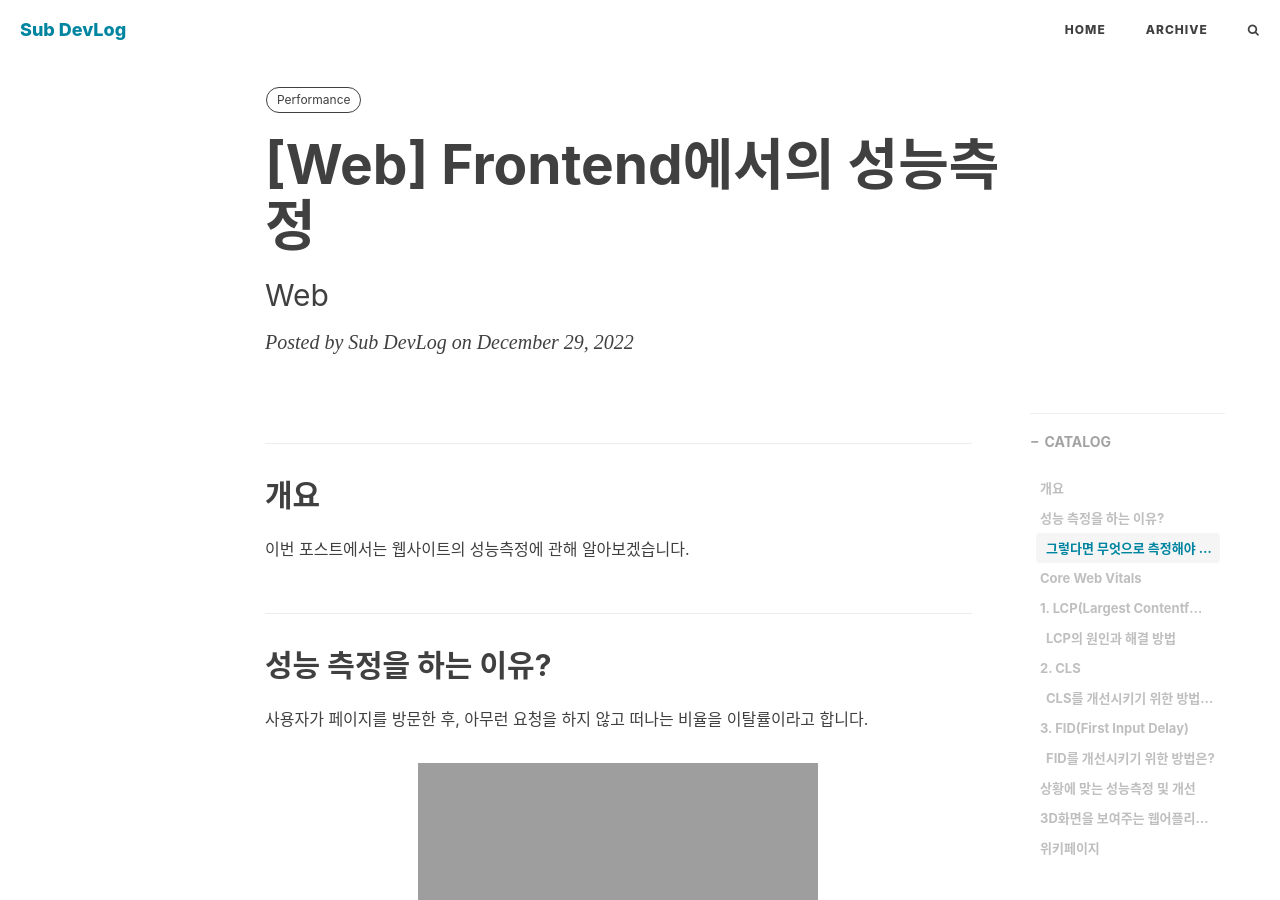
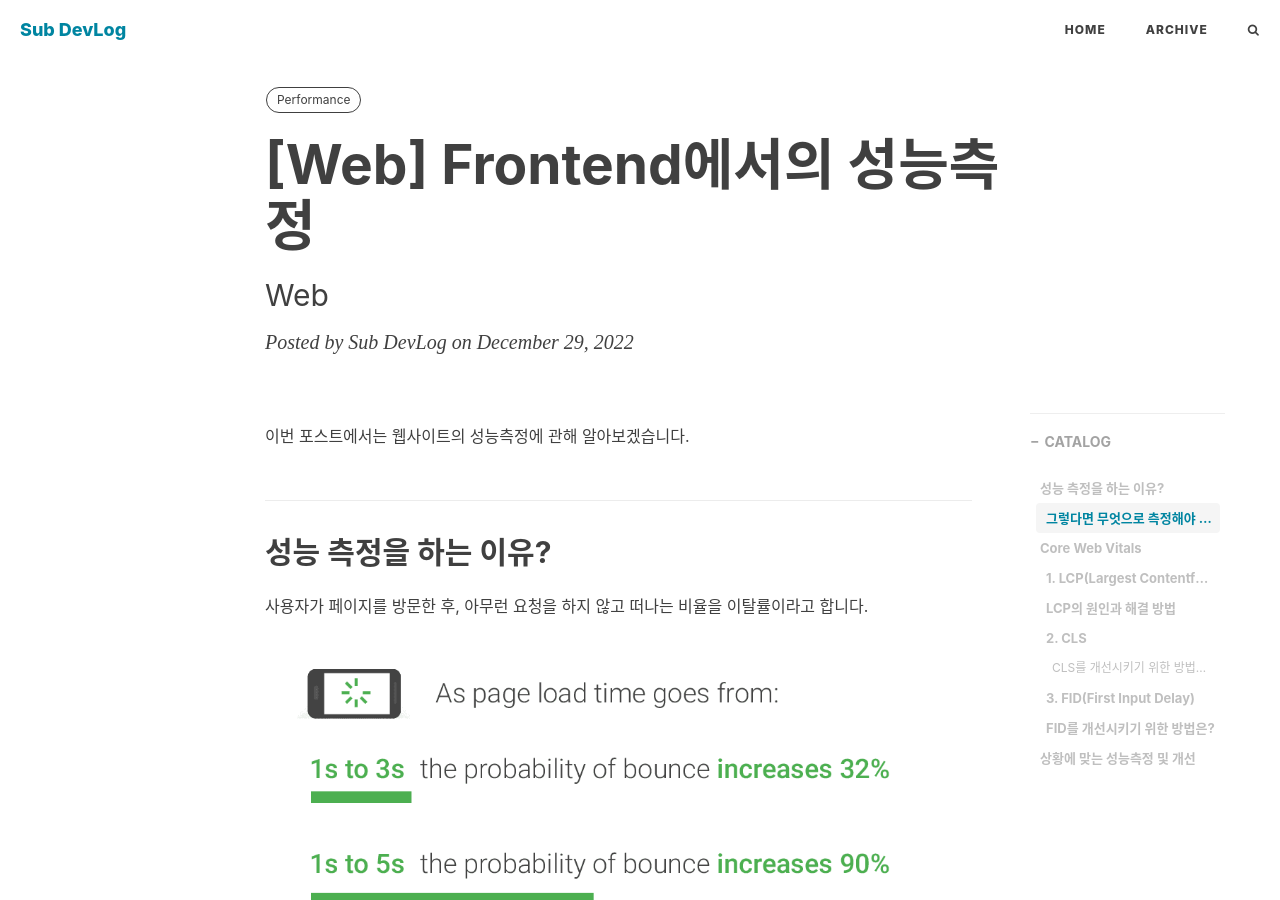
Before and after one commit to lss3070/Room19, a Jekyll site: the page built from _posts/2022-12-29-[Web]-Performance.md, in a window 1280 px wide and 900 px high. Built offline with Jekyll 4.4.1, drawn with Linux system fonts in a browser that asks for light colours; nearby versions of some CDN libraries; library files that are not in the unit come from our copies; comment, search, counter and statistics services are not loaded; some of the changed lines change nothing that is shown.

Commit message:
웹 성능측정 추가

```diff
--- a/_posts/2022-12-29-[Web]-Performance.md
+++ b/_posts/2022-12-29-[Web]-Performance.md
@@ -9,15 +9,13 @@
     Performance
 ---
 
-개요
----
 이번 포스트에서는 웹사이트의 성능측정에 관해 알아보겠습니다.
 
 ## 성능 측정을 하는 이유?
 
 사용자가 페이지를 방문한 후, 아무런 요청을 하지 않고 떠나는 비율을 이탈률이라고 합니다.
 
-![lcp-image]({{site.url}}/img/react/next13/pageload.png)
+![lcp-image]({{site.url}}/img/web/pageload.png)
 위 그래프를 보면 알 수 있듯이, 페이지 로딩속도에 대한 이탈률을 보면 로딩시간이
 3초일 때 이탈률 32%,5초 90%,6초 106%이런식으로 계속 늘어납니다.
 아무리 괜찮은 페이지더라도 사용자가 이용하지않으면 아무 쓸모가 없어지겠죠.
@@ -39,7 +37,8 @@
 
 먼저 첫번째 기준인 LCP부터 살펴보죠
 
-## 1. LCP(Largest Contentful Paint)
+### 1. LCP(Largest Contentful Paint)
+---
 
  Core Web Vitals중 가장 성능을 크게 좌지우지 하는건 LCP입니다.
  LCP는 크롬 개발자 도구의 Lighthouse 점수의 25%를 차지하며 웹에서 보이는 화면의 가장 큰 부분을 사용자 디바이스에 표시하고 그려지는 시간을 표시합니다. 공식문서 상에선 사용자들에게 좋은 경험을 제공하기 위해선 페이지가 로드된 후 2.5초 이내에 LCP가 발생하여야 한다고 합니다.
@@ -48,8 +47,8 @@
 
 아래는 lcp의 잘못된 예시입니다.
 
-![lcp-image]({{site.url}}/img/react/next13/lcp.avif)
-![lcp2-image]({{site.url}}/img/react/next13/lcp2.avif)
+![lcp-image]({{site.url}}/img/web/lcp.avif)
+![lcp2-image]({{site.url}}/img/web/lcp2.avif)
 
 
 위 두 이미지에서는 콘텐츠가 로드 되면서 최대 요소들이 변경이 됩니다. 첫번째 예시에서는 새 콘텐츠가
@@ -57,7 +56,7 @@
 
 그렇다면 좋은 예시는 어떤 것 일까요?
 
-![lcp3-image]({{site.url}}/img/react/next13/lcp2.avif)
+![lcp3-image]({{site.url}}/img/web/lcp2.avif)
 위의 그림에선 가장 큰 요소가 렌더 된 후에도 다른 요소들이 계속 들어와 렌더가 되더라도 처음 렌더된 요소가 변경되지 않음을 확인 할 수 있습니다.
 
 ### LCP의 원인과 해결 방법
@@ -72,15 +71,16 @@
     - 간단한 방법으론 SSR를 사용한다.
     - Javascript 최적화
 
-## 2. CLS
+### 2. CLS
+---
  Core Web Vitals 성능의 15%를 차지하는 CLS는 중요한 지표로 자리잡았습니다.
  페이지 로드 단계에서 레이아웃은 크고작은 모든 이동을 측정하며 페이지에서 레이아웃과정이 일어나게 되면 다시 paint과정과 composite과정이 다시 일어나게 됩니다.
  이렇게 되면 불필요한 렌더링도 일어나게 되고 무엇보다 다른 요소들이 밀리는 layout shifht현상이 발생하게 됩니다.
 
- ![lcp3-image]({{site.url}}/img/react/next13/cls.png)
+ ![lcp3-image]({{site.url}}/img/web/cls.png)
 
 
-### CLS를 개선시키기 위한 방법은?
+#### CLS를 개선시키기 위한 방법은?
 
 - 이미지 및 비디오 요소에 항상 크기 속성을 포함하거나 CSS 가로 세로 비율 상자와 같은 방식으로 필요한 공간을 미리 확보하세요.
 이러한 접근 방식을 사용하면 이미지가 로드되는 동안 브라우저가 문서에 올바른 양의 공간을 할당할 수 있습니다.
@@ -92,7 +92,8 @@
 상태에서 상태로 컨텍스트와 연속성을 제공하는 방식으로 애니메이션 전환을 수행하는 것이 좋습니다.
 
 
-## 3. FID(First Input Delay)
+### 3. FID(First Input Delay)
+---
 FID는 사용자가 웹페이지에 처음입력하고 이벤트 핸들러가 반응하기까지의 시간을 측정합니다.
 사용자가 이벤트를 요청한 경우 js엔진을 점유하고 있는 메인스레드에서 다른 작업이 진행중이면
 해당 다른 작업이 끝나야 사용자가 요청한 이벤트를 실행 할 수 있습니다.
@@ -100,7 +101,7 @@
 
 간단하게 예시를 살펴보면
 
-![lcp3-image]({{site.url}}/img/react/next13/fid2.svg)
+![lcp3-image]({{site.url}}/img/web/fid2.svg)
 
 위 차트에선 네트워크 요청을 수행하고 해당리소스가 다운로드 완료한 후 메인 스레드에서 처리되는 페이지를
 그려준 것입니다.FCP와 TTI 사이에 긴 시간이 들어가는 3가지 작업이 있습니다.
@@ -114,18 +115,18 @@
 - 요청 수를 낮게 유지하고 전송 크기를 작게 유지
 
 
-# 상황에 맞는 성능측정 및 개선
+## 상황에 맞는 성능측정 및 개선
 
 성능을 측정하고 개선하는것 자체가 시간이 들어가고 깊게 파고들면 개발에 대한 생산성을 오히려 떨어트릴 수 있기 때문에
 해당 웹어플리케이션의 성격에 맞는 성능 개선요소에 신경을 쓰는 것이 중요합니다.
 
 간단하게 두가지 예시를 살펴보면
 
-## 3D화면을 보여주는 웹어플리케이션
+**3D화면을 보여주는 웹어플리케이션**
 - 3D 어플리케이션의 경우 사용자와의 인터렉션이 많기 때문에 사용자 인터랙션에 따른 해당 어플리케이션의
 즉각적인 반응 그리고 렌더링한 3D 모델을 끊기지 않고 계속 렌더링을 해줘야 하기 때문에 메모리 관리가 중요합니다.
 
-## 위키페이지
+**위키페이지**
 - 위키의 목적은 사용자들에게 정보를 제공하는 목적이 크기 때문에 처음 화면에 들어갔을때 지연되는 시간없이 바로 사용자들에게 데이터를 보여줘야되기 때문에 초기 렌더속도가 중요한 요소입니다.
 
 
@@ -133,13 +134,8 @@
 
 
 출처
-
-https://testguild.com/front-end-performance-guide/
-
-https://crystallize.com/blog/frontend-performance-measuring-and-kpis
-
-https://web.dev/i18n/ko/cls/
-
-https://web.dev/i18n/ko/lcp/
-
-https://web.dev/i18n/ko/fid/
+[https://testguild.com/front-end-performance-guide/](https://testguild.com/front-end-performance-guide/)
+[https://crystallize.com/blog/frontend-performance-measuring-and-kpis](https://crystallize.com/blog/frontend-performance-measuring-and-kpis)
+[https://web.dev/i18n/ko/cls/](https://web.dev/i18n/ko/cls/)
+[https://web.dev/i18n/ko/lcp/](https://web.dev/i18n/ko/lcp/)
+[https://web.dev/i18n/ko/fid/](https://web.dev/i18n/ko/fid/)
```
